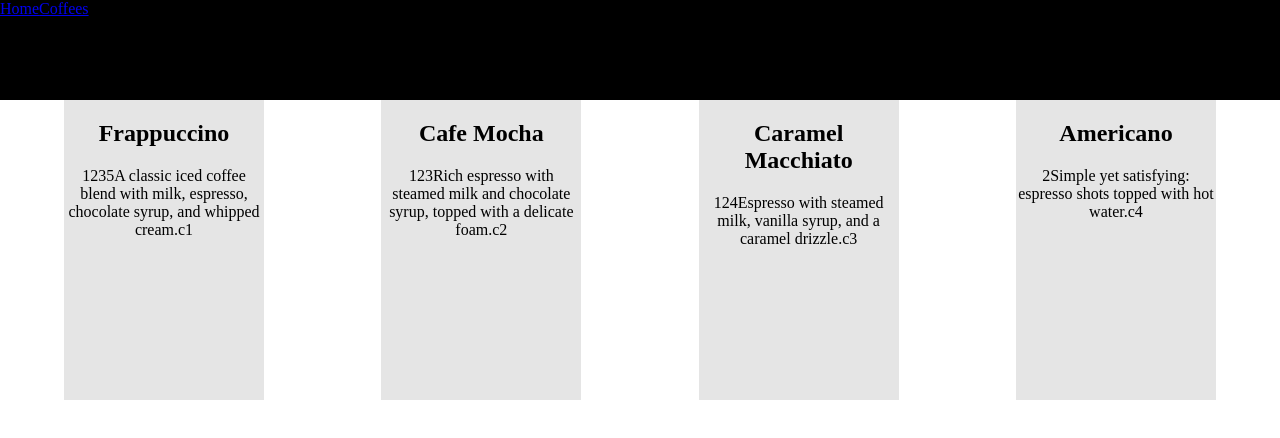
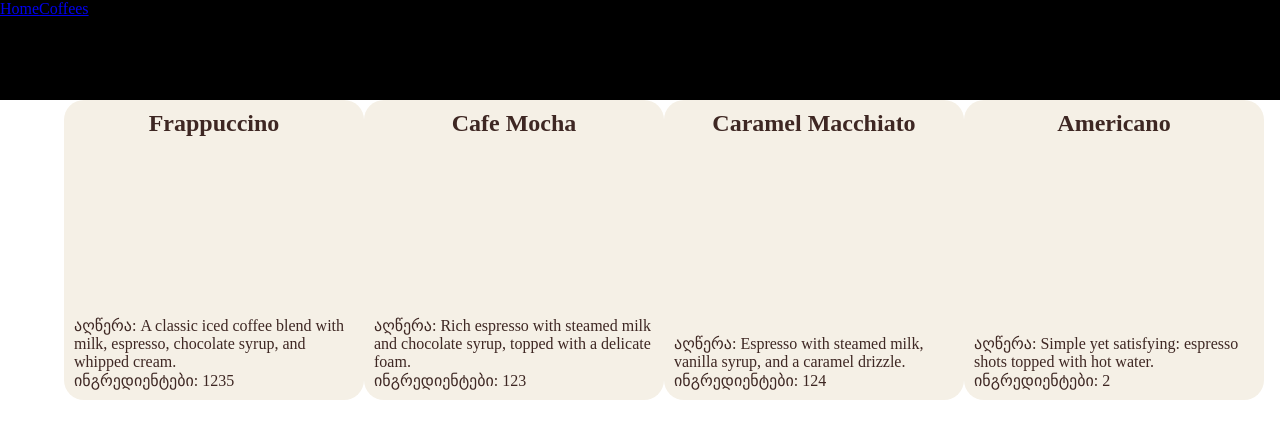
Before and after one commit to Kattar1n/craft-coffee-shop, a React (Vite) app: page /coffees in a window 1280 px wide. Shown: the top 438 px of the page. Built offline with nearby package versions, Linux system fonts and the light colour scheme; data requests are answered from the project's data file.

Commit message:
Update CoffeeCard.jsx

```diff
--- a/front-end/src/components/CoffeeCard.jsx
+++ b/front-end/src/components/CoffeeCard.jsx
@@ -1,24 +1,48 @@
 import React from "react";
+import { Link } from "react-router";
 import styled from "styled-components";
 
+const StyledLink = styled(Link)`
+    text-decoration: none;
+`
+
 const StyledCoffeeCard = styled.div`
-    width: 200px;
+    color: #3E2723;
+    width: 300px;
     height: 300px;
-    background: rgba(0, 0, 0, 0.1);
+    background: #F5F0E6;
+    border-radius: 20px;
+    display: flex;
+    flex-direction: column;
+    justify-content: space-between;
+    gap: 10px;
+`
+
+const StyledTitle = styled.span`
     text-align: center;
-    color: black;
+    margin: 10px auto;
+    font-size: 24px;
+    font-weight: bold;
+`
+const StyledInfo = styled.div`
+    margin: 10px auto;
+    max-width: 280px;
+    display: flex;
+    flex-direction: column;
 `
 
 const CoffeeCard = ({id, title, ingredientIds, description, isInStock}) => {
 
 return(
+    <StyledLink to={`/coffee/${id}`}>
     <StyledCoffeeCard>
-        <h2>{title}</h2>
-        <span>{ingredientIds}</span>
-        <span>{description}</span>
-        <span>{isInStock}</span>
-        <span>{id}</span>
+        <StyledTitle>{title}</StyledTitle>
+        <StyledInfo>
+        <span>აღწერა: {description}</span>
+        <span>ინგრედიენტები: {ingredientIds}</span>
+        </StyledInfo>
     </StyledCoffeeCard>
+    </StyledLink>
 )}
 
 export default CoffeeCard
```
